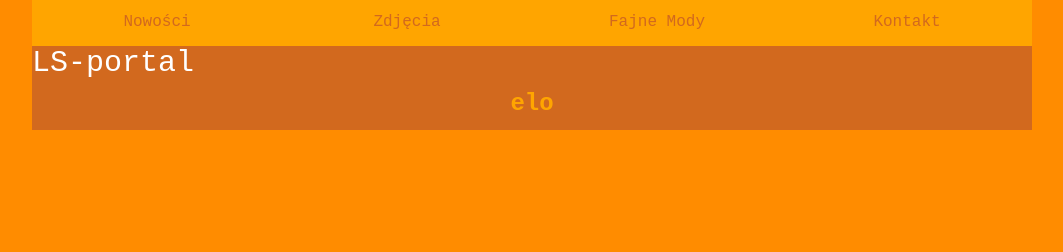
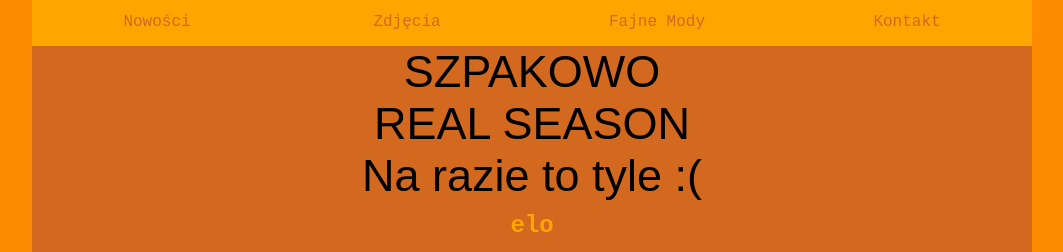
Before and after one commit to 10JuLSOn/blogrol, a plain HTML site: page fajnemody.html in a window 1280 px wide. Shown: the part 752-1004 px from the top of the page, without its empty margins (108-1171 px from the left). Before the commit the page ends 882 px from the top, so only its background shows below. Drawn offline with Linux system fonts and the light colour scheme; a web font is replaced by a local one.

Commit message:
Add files via upload

```diff
--- a/fajnemody.html
+++ b/fajnemody.html
@@ -18,11 +18,15 @@
         <nav>
         <a class="menu" href="index.html">Nowości</a><a class="menu" href="zdj.html">Zdjęcia</a><a class="menu" href="fajnemody.html">Fajne Mody</a><a class="menu" href="kontakt.html">Kontakt</a>
         </nav>
-        <a class="link" href=https://ls-portal.eu>LS-portal</a>
+        <a class="mod" href=https://www.farming-simulator.com/mod.php?>SZPAKOWO</a>
+
+        <a class="mod" href=https://ls-portal.eu/pl/realseason>REAL SEASON</a>
+
+        <a class="mod" href=LINK>Na razie to tyle :(</a>
+
         <footer>
             <h2>elo</h2>
         </footer>
-
     </div>
 </body>
 </html>
--- a/style.css
+++ b/style.css
@@ -30,7 +30,7 @@ a.menu {
     text-align: center;
 }
 a.menu:hover {
-    background-color: darkgoldenrod;
+    background-color: darkorange;
 }
 
 article {
@@ -73,12 +73,15 @@ footer {
     margin-top: 10px;
 }
 
-a.link {
-    font-size: 30px;
-    color:white;
+a.mod {
+    display: block;
+    font-size: 45px;
+    color:black;
     text-decoration: none;
-    text-align: 100px;
+    text-align: center;
+    font-family:fantasy;
 }
+
 img.time {
     margin: auto;
     width: 80%;
```
